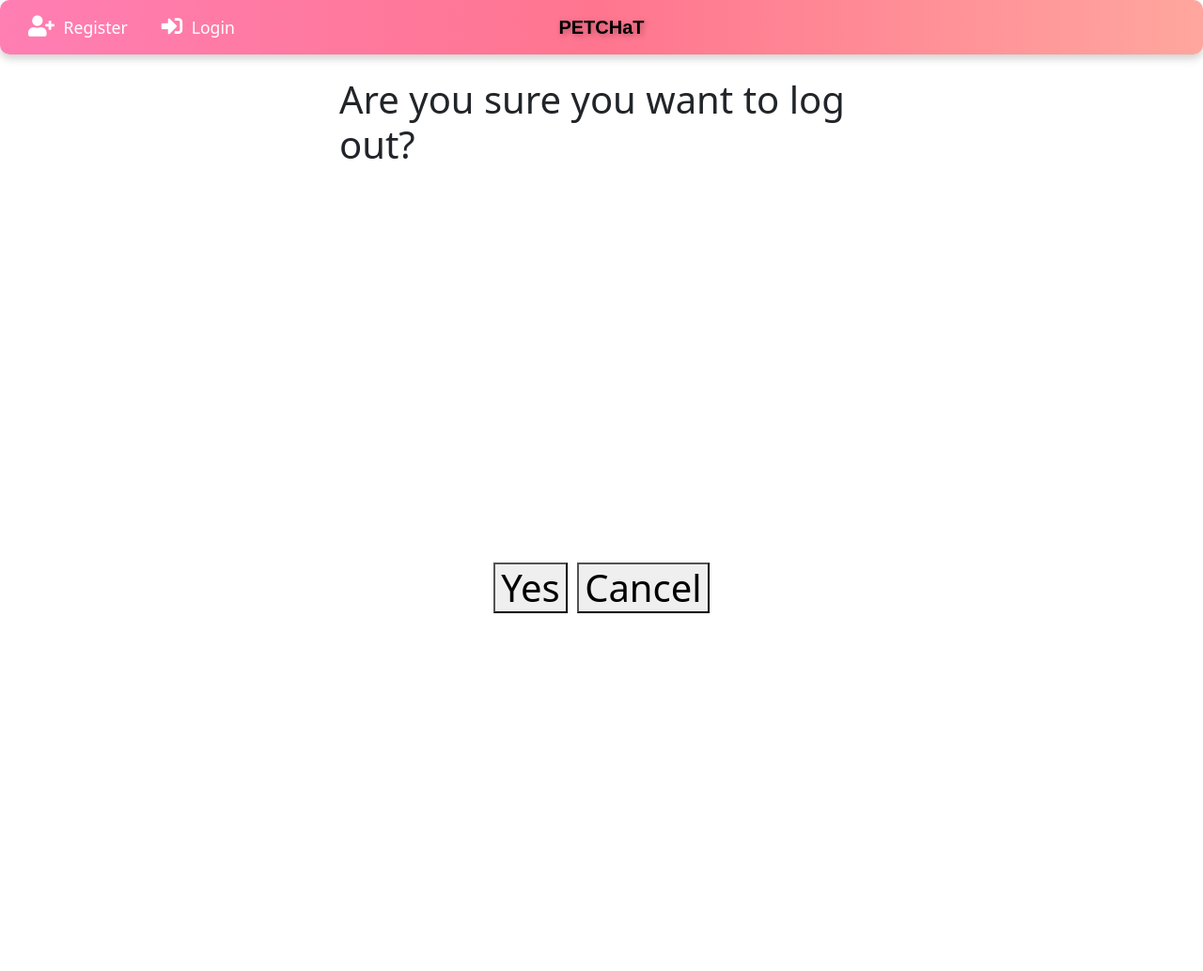
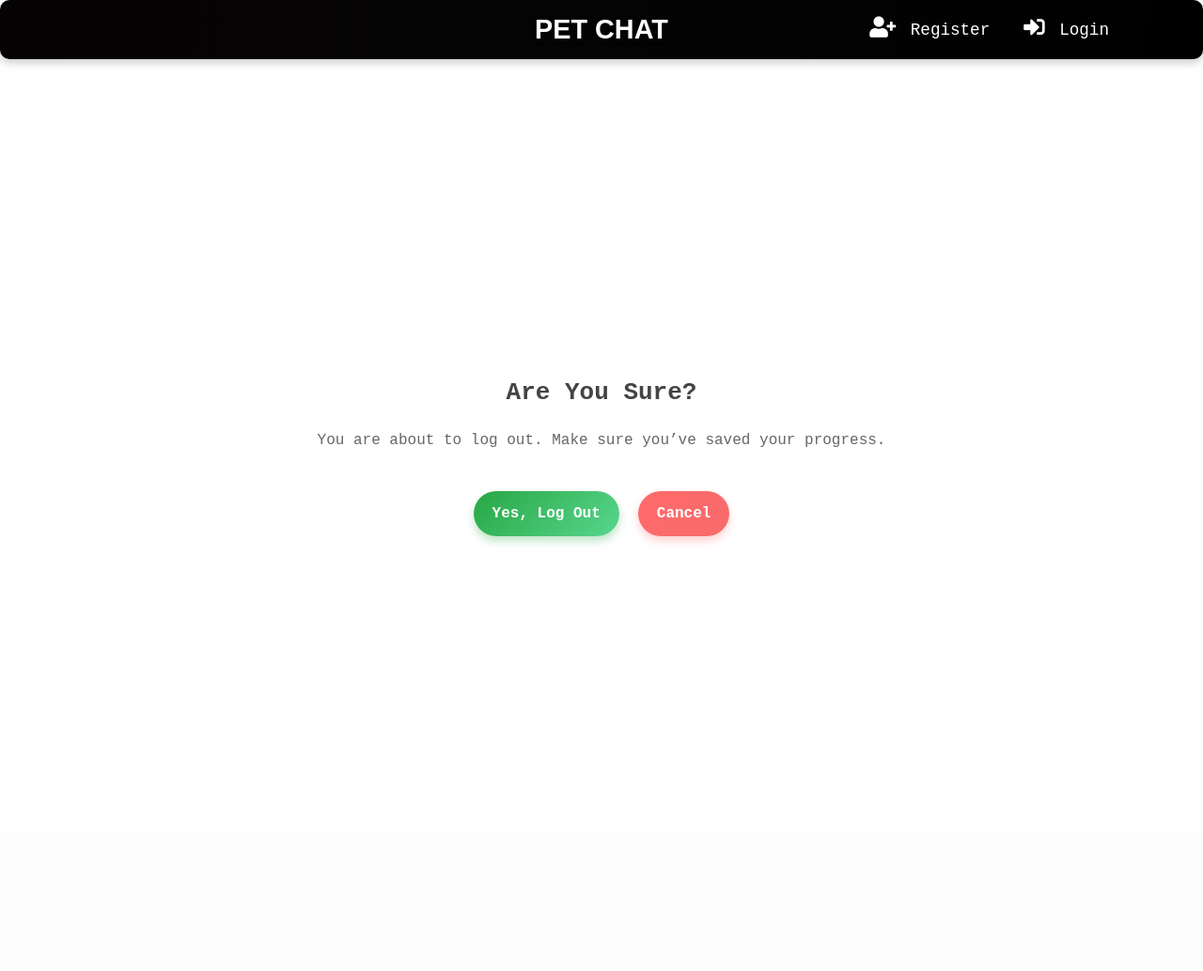
Before and after one commit to Lannion/petchat, a Django app: page /logout/ in a window 1280 px wide. Shown: the whole page at 94% size. After the commit the page ends 580 px from the top, so only its background shows below. Run offline with Django 5.2, Linux system fonts and the light colour scheme.

Commit message:
navbar css

```diff
--- a/app/static/css/style.css
+++ b/app/static/css/style.css
@@ -1,12 +1,8 @@
-/* Animations */
-@keyframes fadeInUp {
-  0% { opacity: 0; transform: translateY(20px); }
-  100% { opacity: 1; transform: translateY(0); }
-}
+
 
 /* Navbar Styling */
 .navbar {
-  background: linear-gradient(90deg, #ff7eb3, #ff758f, #ffa69e);
+  background: linear-gradient(90deg, #050203, #050404, #000000);
   box-shadow: 0 4px 10px rgba(0, 0, 0, 0.2);
   animation: fadeInUp 1s ease-in-out;
   padding: 10px 20px;
@@ -132,7 +128,7 @@ body{
     .register-btn button {
       background: linear-gradient(135deg, #FFF, #F3D9B1);
       border: 2px solid #874C32;
-      border-radius: 30px;
+      border-radius: 10px;
       padding: 5px 15px;
       font-size: 1.2em;
       color: #874C32;
--- a/app/templates/logout_confirm.html
+++ b/app/templates/logout_confirm.html
@@ -1,32 +1,73 @@
 {% extends 'base.html' %}
 {% block content %}
 <style>
-    /* Flexbox Container */
-    .form-container {
-        display: flex;
-        flex-direction: column;
-        justify-content: center;
-        align-items: center;
-        height: 100vh;
-        background-color:rgb(255, 255, 255);
-        padding: 20px;
+    /* Heading Style */
+    .form-container h1 {
+        font-size: 26px;
+        font-weight: 700;
+        color: #444;
+        margin-bottom: 10px;
     }
 
+    /* Subtitle */
+    .form-container p {
+        font-size: 16px;
+        color: #666;
+        margin-bottom: 20px;
+    }
+
+    /* Button Group */
+    .button-group {
+        display: flex;
+        gap: 20px;
+        justify-content: center;
+        margin-top: 20px;
+    }
+
+    /* Button Styles */
+    .button-group button {
+        padding: 12px 20px;
+        font-size: 16px;
+        font-weight: 600;
+        border: none;
+        border-radius: 30px;
+        cursor: pointer;
+        transition: transform 0.3s, box-shadow 0.3s;
+    }
+
+    .button-group button[name="confirm"][value="yes"] {
+        background: linear-gradient(135deg, #28a745, #58d68d);
+        color: white;
+        box-shadow: 0 5px 10px rgba(40, 167, 69, 0.3);
+    }
+
+    .button-group button[name="confirm"][value="cancel"] {
+        background: linear-gradient(135deg, #ff6b6b, #f86a6a);
+        color: white;
+        box-shadow: 0 5px 10px rgba(255, 107, 107, 0.3);
+    }
+
+    .button-group button:hover {
+        transform: scale(1.05);
+        box-shadow: 0 8px 15px rgba(0, 0, 0, 0.2);
+    }
+
+    .button-group button:active {
+        transform: scale(0.95);
+        box-shadow: 0 3px 5px rgba(0, 0, 0, 0.2);
+    }
 </style>
 
-
-
-<div class="col-md-6 offset-md-3">
-<h1>Are you sure you want to log out?</</h1>
-<br/>
-<br/>
-    <div class="form-container">
-        <form method="POST" action="{% url 'logout' %}">
-            {% csrf_token %}
-            <button type="submit" name="confirm" value="yes">Yes</button>
+<div class="form-container">
+    <h1>Are You Sure?</h1>
+    <p>You are about to log out. Make sure you’ve saved your progress.</p>
+    <form method="POST" action="{% url 'logout' %}">
+        {% csrf_token %}
+        <div class="button-group">
+            <button type="submit" name="confirm" value="yes">Yes, Log Out</button>
             <button type="submit" name="confirm" value="cancel">Cancel</button>
-        </form>
-    </div>
+        </div>
+    </form>
 </div>
 
 {% endblock %}
--- a/app/templates/navbar.html
+++ b/app/templates/navbar.html
@@ -5,42 +5,31 @@
   <meta name="viewport" content="width=device-width, initial-scale=1.0">
   <title>Modern Navbar</title>
   {% load static %}
+
   <link rel="stylesheet" href="{% static 'css/style.css' %}">
-  <link href="https://cdn.jsdelivr.net/npm/bootstrap@5.3.0-alpha1/dist/css/bootstrap.min.css" rel="stylesheet" crossorigin="anonymous">
+  <!-- <link href="https://cdn.jsdelivr.net/npm/bootstrap@5.3.0-alpha1/dist/css/bootstrap.min.css" rel="stylesheet" crossorigin="anonymous"> -->
   <link rel="stylesheet" href="https://cdnjs.cloudflare.com/ajax/libs/font-awesome/5.15.4/css/all.min.css" crossorigin="anonymous" />
-  <script src="https://cdn.jsdelivr.net/npm/bootstrap@5.3.0-alpha1/dist/js/bootstrap.bundle.min.js" crossorigin="anonymous"></script>
 </head>
 <body>
-  <nav class="navbar navbar-expand-lg">
-    <div class="container-fluid">
-      <a class="navbar-brand" href="{% url 'home' %}">PETCHaT</a>
-      <button class="navbar-toggler" type="button" data-bs-toggle="collapse" data-bs-target="#navbarSupportedContent" aria-controls="navbarSupportedContent" aria-expanded="false" aria-label="Toggle navigation">
+  <nav class="navbar navbar-expand-lg navbar-light bg-transparent fixed-top">
+    <div class="container">
+      <a class="navbar-brand" href="{% url 'home' %}">PET CHAT</a>
+
+      <button class="navbar-toggler" type="button" data-bs-toggle="collapse" data-bs-target="#navbarNav">
         <span class="navbar-toggler-icon"></span>
-      </button>
-      <div class="collapse navbar-collapse" id="navbarSupportedContent">
-        <ul class="navbar-nav me-auto mb-2 mb-lg-0">
+    </button>
+
+       <div class="collapse navbar-collapse" id="navbarNav">
+        <ul class="navbar-nav ms-auto">
+
           {% if user.is_authenticated %}
-          <li class="nav-item">
-            <a class="nav-link" href="{% url 'profile' %}">
-              <i class="fas fa-user"></i> Profile
-            </a>
-          </li>
-          <li class="nav-item">
-            <a class="nav-link" href="{% url 'logout' %}">
-              <i class="fas fa-sign-out-alt"></i> Logout
-            </a>
-          </li>
+          <li class="nav-item"> <a class="nav-link" href="{% url 'profile' %}"><i class="fas fa-user"></i> Profile </a> </li>
+          <li class="nav-item"> <a class="nav-link" href="{% url 'logout' %}"> <i class="fas fa-sign-out-alt"></i> Logout</a></li>
+
           {% else %}
-          <li class="nav-item">
-            <a class="nav-link" href="{% url 'register' %}">
-              <i class="fas fa-user-plus"></i> Register
-            </a>
-          </li>
-          <li class="nav-item">
-            <a class="nav-link" href="{% url 'login' %}">
-              <i class="fas fa-sign-in-alt"></i> Login
-            </a>
-          </li>
+          <li class="nav-item"><a class="nav-link" href="{% url 'register' %}"><i class="fas fa-user-plus"></i> Register</a></li>
+          <li class="nav-item"><a class="nav-link" href="{% url 'login' %}"><i class="fas fa-sign-in-alt"></i> Login</a></li>
+
           {% endif %}
         </ul>
       </div>
```
Also changed, not shown: 1 other file.
